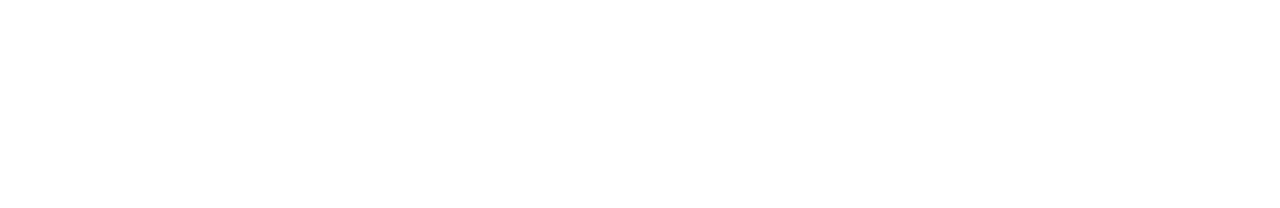
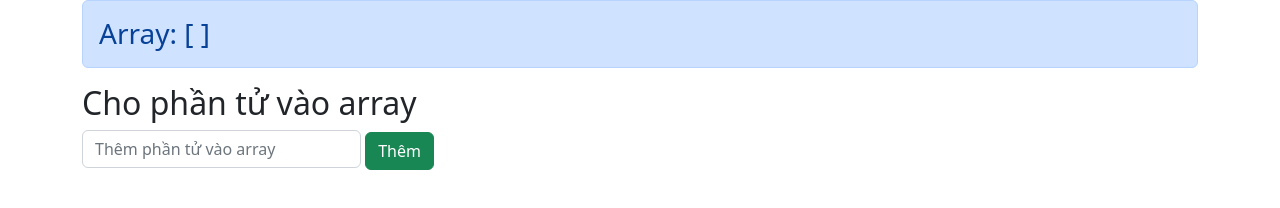
Before and after one commit to DannieFish/BC57_Array_NguyenThaiDuong, a plain HTML site: page index.html in a window 1280 px wide. Drawn offline with nearby package versions, Linux system fonts and the light colour scheme.

Commit message:
'adding_number_into_array'

```diff
--- a/index.html
+++ b/index.html
@@ -14,15 +14,17 @@
 </head>
 
 <body>
-  <header>
-    <!-- place navbar here -->
-  </header>
-  <main>
+    <div class="container">
 
-  </main>
-  <footer>
-    <!-- place footer here -->
-  </footer>
+        <h3 class="alert alert-primary">
+            Array: [<span id="array_number">
+
+            </span>]
+        </h3>
+        <h2>Cho phần tử vào array</h2>
+        <input type="text" placeholder="Thêm phần tử vào array" class="form-control d-inline w-25" id="add_number">
+        <button class="btn btn-success" id="add_number_btn">Thêm</button>
+    </div>
     <!-- Bootstrap JavaScript Libraries -->
     <script src="https://cdn.jsdelivr.net/npm/@popperjs/core@2.11.6/dist/umd/popper.min.js"
         integrity="sha384-oBqDVmMz9ATKxIep9tiCxS/Z9fNfEXiDAYTujMAeBAsjFuCZSmKbSSUnQlmh/jp3" crossorigin="anonymous">
--- a/index.js
+++ b/index.js
@@ -0,0 +1,8 @@
+var mainArray = [];
+document.getElementById('add_number_btn').onclick = function () {
+    var addNum = document.getElementById('add_number').value;
+
+    mainArray.push(addNum);
+    document.getElementById('array_number').innerHTML = mainArray;
+
+}
```
Lines whose indentation alone changed are shown as unchanged.
